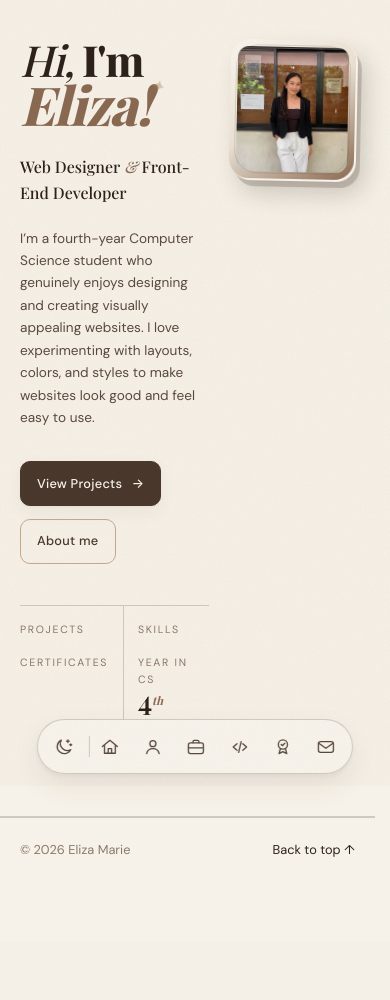
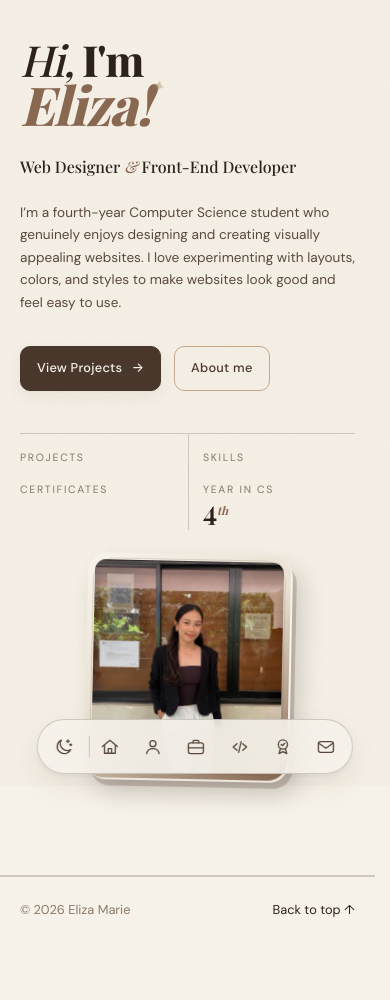
Before and after one commit to elizamariebelacsi0-hue/eliportfolio, a Django app: template templates/home.html in a window 390 px wide. Shown: the part 58-1058 px from the top of the page. Before the commit the page ends 915 px from the top, so only its background shows below. Run offline with Django 5.2, Linux system fonts and the light colour scheme; the template is opened without the code that fills it, so the values that code supplies are empty; some web fonts are replaced.

Commit message:
Use full-width homepage layout on small screens

```diff
--- a/static/css/home.css
+++ b/static/css/home.css
@@ -177,6 +177,23 @@
     }
 }
 
+@media (max-width: 900px) {
+    .home-content {
+        grid-template-columns: minmax(0, 1fr);
+        gap: 2rem;
+    }
+
+    .home-intro-copy,
+    .home-stats {
+        max-width: none;
+    }
+
+    .home-photo-frame {
+        justify-self: center;
+        width: clamp(230px, 42vw, 360px);
+    }
+}
+
 @media (max-width: 700px) {
     .home-page {
         min-height: max(calc(100svh - 3.6rem), 620px);
@@ -184,8 +201,8 @@
     }
 
     .home-content {
-        grid-template-columns: minmax(0, 1.1fr) minmax(0, 0.8fr);
-        gap: 0.5rem;
+        grid-template-columns: minmax(0, 1fr);
+        gap: 1.5rem;
     }
 
     .home-kicker {
@@ -221,8 +238,8 @@
     }
 
     .home-photo-frame {
-        justify-self: end;
-        width: min(100%, clamp(120px, 32vw, 190px));
+        justify-self: center;
+        width: min(100%, clamp(180px, 52vw, 260px));
         padding: 7px;
         border-radius: 20px;
         box-shadow: 2px 2px 0 var(--white), 6px 8px 0 rgb(75 56 44 / 22%), 10px 14px 24px rgb(45 34 27 / 20%);
--- a/templates/home.html
+++ b/templates/home.html
@@ -5,7 +5,7 @@
 {% block page_label %}Home{% endblock %}
 
 {% block extra_css %}
-<link rel="stylesheet" href="{% static 'css/home.css' %}?v=23">
+<link rel="stylesheet" href="{% static 'css/home.css' %}?v=24">
 {% endblock %}
 
 {% block content %}
```
